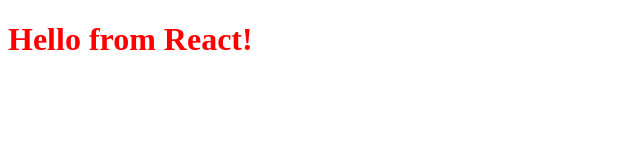
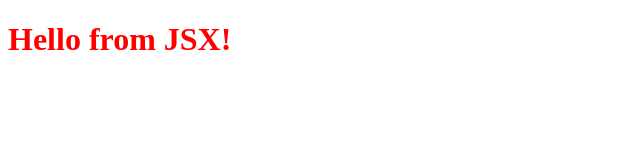
Before and after one commit to developer-priya-mishra/reactjs, a React app in the folder React/: page / in a window 1280 px wide. Shown: the full height of the page, 0-640 px from the left. Built offline with nearby package versions, Linux system fonts and the light colour scheme.

Commit message:
"JSX comes"

```diff
--- a/React/App.js
+++ b/React/App.js
@@ -1,11 +1,8 @@
 import React from "react";
 import ReactDOM  from "react-dom/client";
 
-const heading = React.createElement('h1',
-    {id:'heading',xyz:"abc"},
-    "Hello from React!"
-)
-
+const jsxHeading = <h1 className="heading">Hello from JSX! </h1>
 
 const root = ReactDOM.createRoot(document.getElementById("root"))
-root.render(heading);
+
+root.render(jsxHeading);
--- a/React/package.json
+++ b/React/package.json
@@ -2,6 +2,8 @@
   "name": "react",
   "version": "1.0.0",
   "scripts": {
+    "start":"parcel index.html",
+    "build" : "parcel build index.html",
     "test": "jest"
   },
   "author": "",
--- a/React/style.css
+++ b/React/style.css
@@ -1,3 +1,3 @@
-#heading{
+.heading{
     color: red;
 }
```
